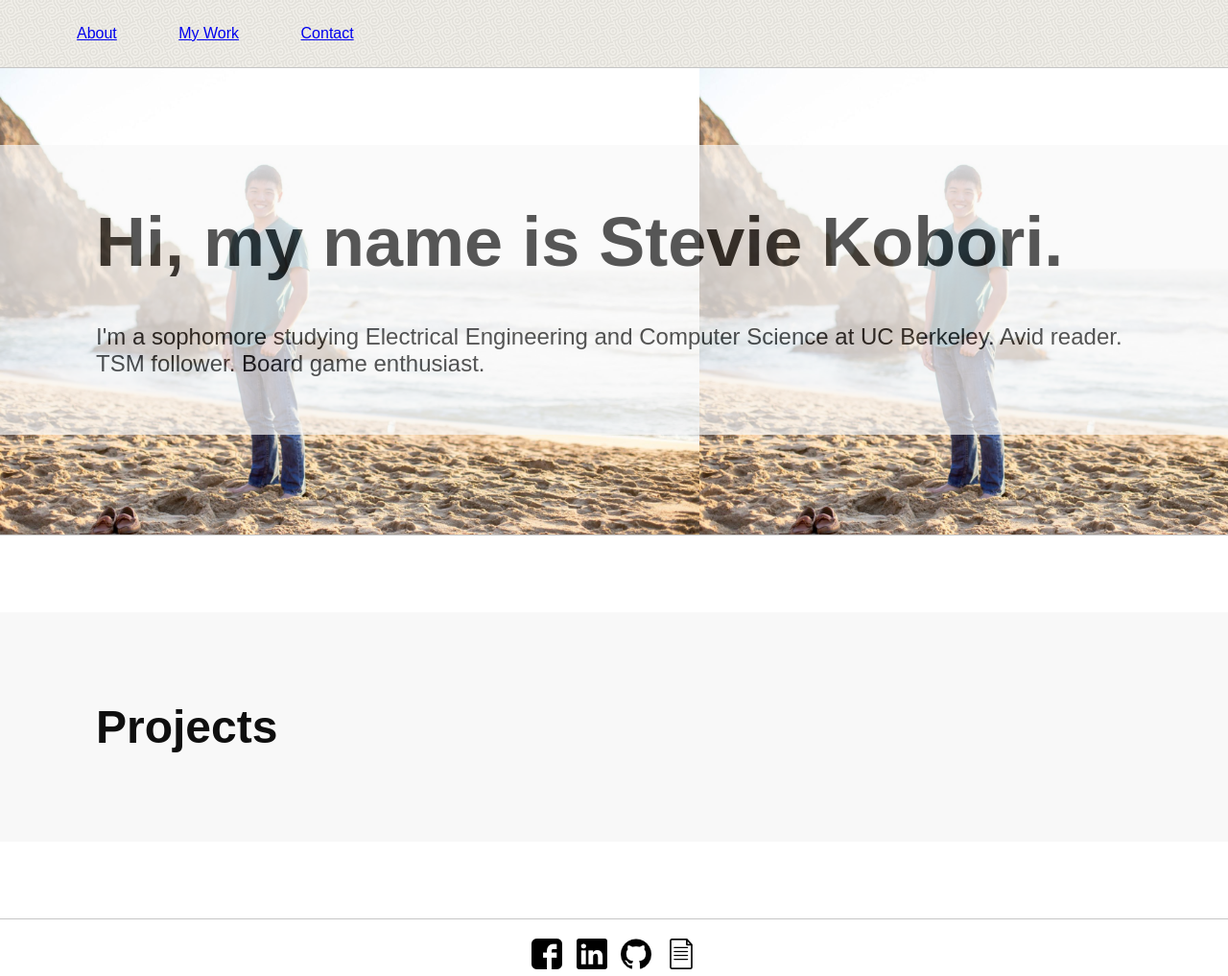
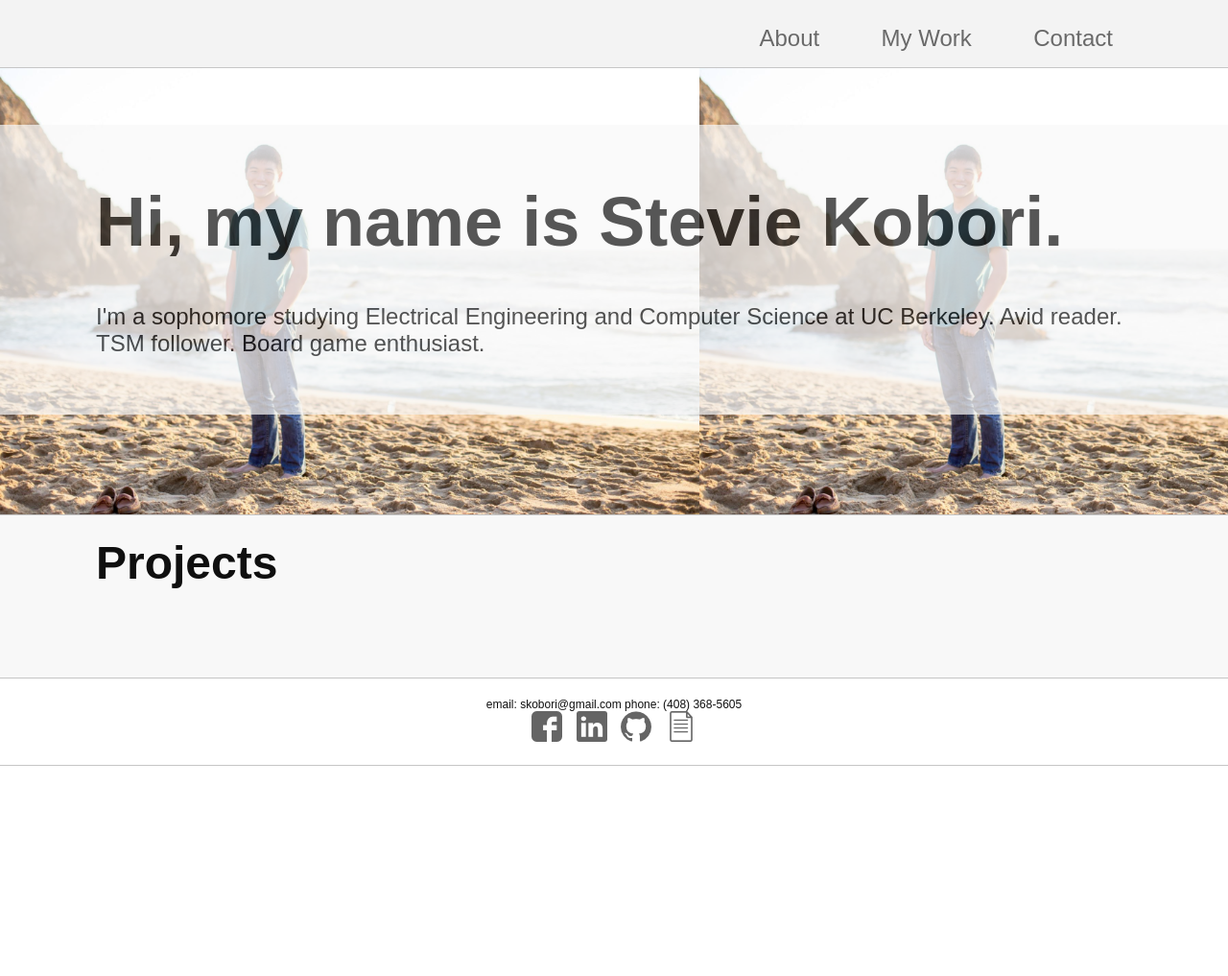
Before and after one commit to skobori/skobori.github.io, a plain HTML site: page index.html in a window 1280 px wide. Shown: the top 1017 px of the page at 96% size. After the commit the page ends 800 px from the top, so only its background shows below. Drawn offline with nearby package versions, Linux system fonts and the light colour scheme; a web font is replaced by a local one.

Commit message:
added contact functionality and some hover effects

```diff
--- a/index.html
+++ b/index.html
@@ -9,6 +9,7 @@
 	<link href='http://fonts.googleapis.com/css?family=Droid+Sans:400,700' rel='stylesheet' type='text/css'>
 	<script src='https://ajax.googleapis.com/ajax/libs/angularjs/1.3.9/angular.min.js'></script>
 	<script src="http://ajax.googleapis.com/ajax/libs/jquery/1.10.2/jquery.min.js"></script>
+	<script src='script.js'></script>
 </head>
 
 <body>
@@ -17,33 +18,44 @@
 		<div class='container'>
 			<ul>
 				<li>
-					<a href='#'>About</a>
+					<a href='#' id='button-about'>About</a>
 				</li>
 				<li>
-					<a href='#'>My Work</a>
+					<a href='#' id='button-my-work'>My Work</a>
 				</li>
 				<li>
-					<a href='#'>Contact</a>
+					<a href='#' id='button-contact'>Contact</a>
 				</li>
 			</ul>
 		</div>
 	</div>
 
-	<div class='jumbotron'>
+	<div class='jumbotron' id='scroll-about'>
 		<div class='container'>
 			<h1>Hi, my name is Stevie Kobori.</h1>
 			<p>I'm a sophomore studying Electrical Engineering and Computer Science at UC Berkeley. Avid reader. TSM follower. Board game enthusiast. </p>
 		</div>
 	</div>
 
-	<div class='my-work'>
-		<div class='container'>
+	<div class='my-work' id='scroll-my-work'>
+		<div class='title'>
 			<h1>Projects</h1>
 		</div>
+<!-- 		<div class='network'>
+			<h2>Network</h2>
+			<img src='pictures/network.png'>
+		</div>
+		<div class='fun-cover'>
+			<img src='pictures/funcover.png'>
+		</div> -->
 	</div>
 
-	<div class='contact'>
-		<div class='container'>
+	<div class='contact' id='scroll-contact'>
+		<div class='contact-info'>
+			email: skobori@gmail.com
+			phone: (408) 368-5605
+		</div>
+		<div class='contact-icons'>
 			<a href='https://www.facebook.com/stevie.kobori95'><img src='pictures/facebook.png'></a>
 			<a href='https://www.linkedin.com/in/stevenkobori'><img src='pictures/linkedin.png'></a>
 			<a href='https://www.github.com/skobori'><img src='pictures/github.png'></a>
--- /dev/null
+++ b/script.js
@@ -0,0 +1,22 @@
+document.onreadystatechange = function () {
+	console.log('hellow world');
+    var state = document.readyState;
+    if (state == 'complete') {
+        // Place all your clicking logic here.
+        document.getElementById("button-about").onclick = function () { window.scroll(0, findPos(document.getElementById("scroll-about")))};
+        document.getElementById("button-my-work").onclick = function () { window.scroll(0, findPos(document.getElementById("scroll-my-work")))};
+        document.getElementById("button-contact").onclick = function () { window.scroll(0, findPos(document.getElementById("scroll-contact")))};
+    }
+};
+
+// This will help you with finding how much to scroll the window.
+// elem is DOM element
+function findPos(elem) {
+    var top = 0;
+    if (elem.offsetParent) {
+        do {
+            top += elem.offsetTop;
+        } while (elem = elem.offsetParent);
+        return [top];
+    }
+}
--- a/style.css
+++ b/style.css
@@ -10,8 +10,14 @@ body {
 	height: 50px;
 	background-color: #f3f3f3;
 	border-bottom: 1px solid #c6c6c6;
-	position: float;
-	background-image: url(pictures/subtle_white_mini_waves.png);
+	position: fixed;
+	width: 100%;
+	z-index: 10;
+}
+
+.nav .container {
+	text-align: right;
+	padding-right: 100px;
 }
 
 .nav li {
@@ -20,7 +26,21 @@ body {
 	padding-right: 30px;
 }
 
+.nav a {
+	text-decoration: none;
+	color: #0f0f0f;
+	opacity: 0.6;
+	font-weight: 400;
+	font-size: 24px;
+}
+
+.nav a:hover {
+	opacity: 1;
+}
+
 .jumbotron {
+	top: 50px;
+	position: relative;
 	background: url(pictures/cover.jpg);
 	background-size: contain;
 	padding-top: 80px;
@@ -54,16 +74,9 @@ body {
 
 .my-work {
 	border-bottom: 1px solid #c6c6c6;
-	padding-top: 80px;
-	padding-bottom: 80px;
-}
-
-.my-work .container {
+	padding-top: 40px;
+	padding-bottom: 60px;
 	background-color: #f8f8f8;
-	padding-left: 100px;
-	padding-right: 100px;
-	padding-top: 60px;
-	padding-bottom: 60px;
 }
 
 .my-work h1 {
@@ -71,16 +84,42 @@ body {
 	font-size: 48px;
 }
 
+.my-work .title {
+	padding-left: 100px;
+}
+
+.my-work .network {
+	padding-left: 100px;
+}
+
+.my-work .fun-cover {
+	padding-left: 100px;
+}
+
+.my-work .fun-cover img {
+	max-width: 418px;
+}
+
 .contact {
 	border-bottom: 1px solid #c6c6c6;
 	padding: 20px;
 }
 
-.contact .container {
+.contact .contact-info {
+	font-size: 12px;
 	text-align: center;
 }
 
-.contact .container img {
+.contact .contact-icons {
+	text-align: center;
+}
+
+.contact .contact-icons img {
 	padding-left: 5px;
 	padding-right: 5px;
+	opacity: 0.6;
 }
+
+.contact .contact-icons img:hover {
+	opacity: 1;
+}
```
